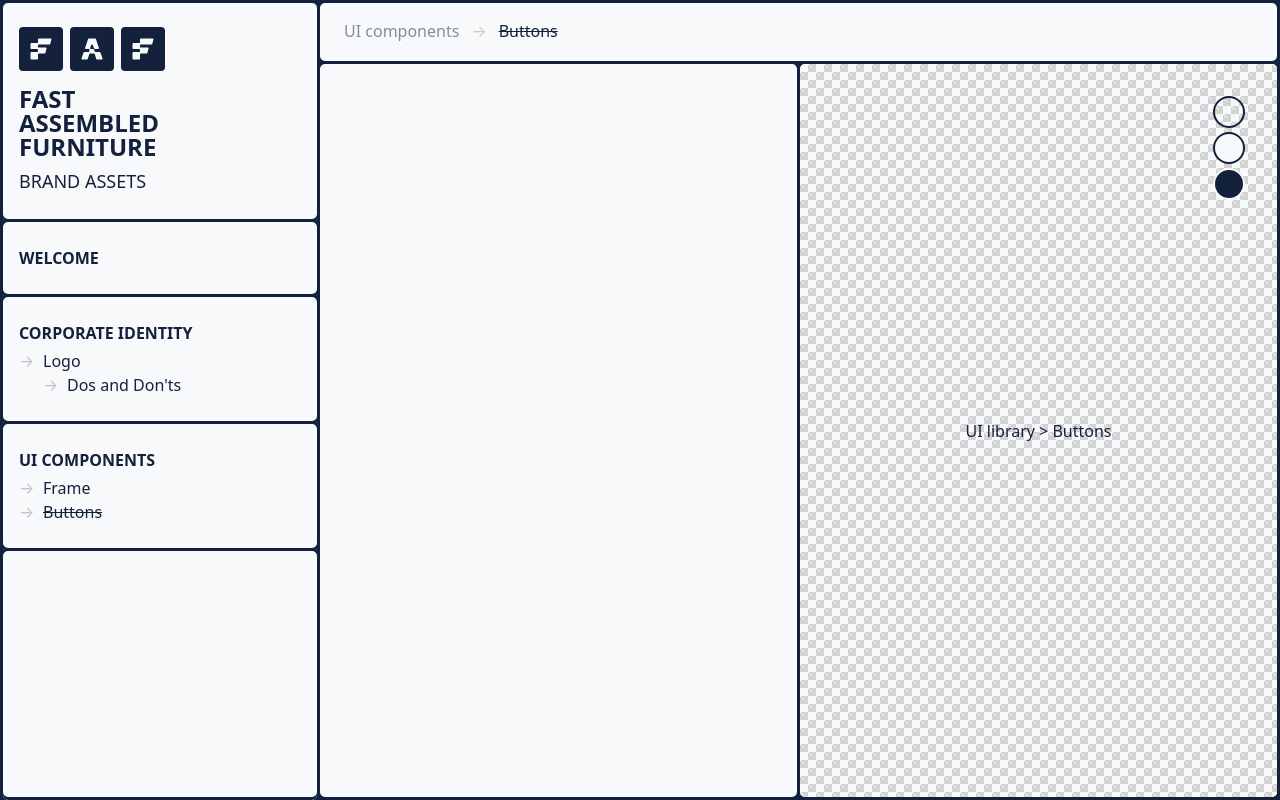
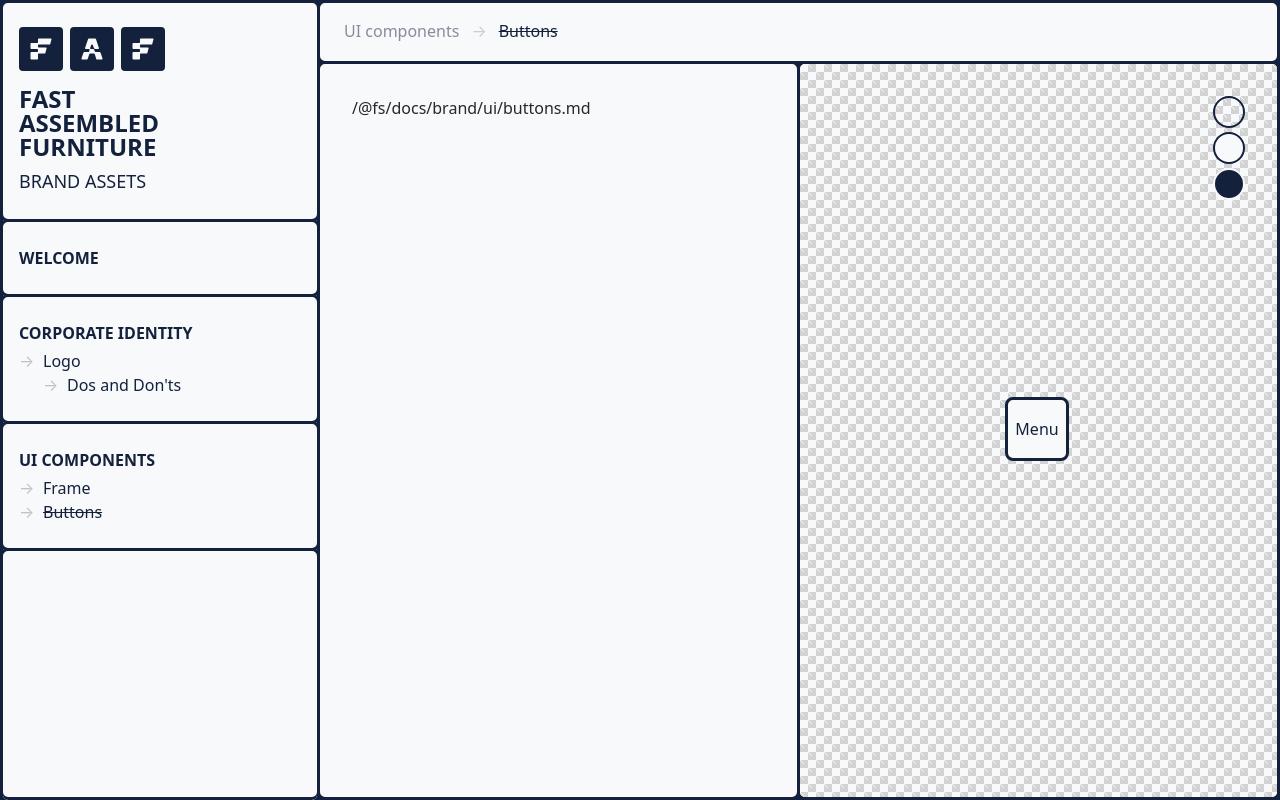
Before and after one commit to vogelino/fast-assembled-furniture, a Next.js app: page /brand/ui/buttons in a window 1280 px wide. Built offline with nearby package versions, Linux system fonts and the light colour scheme.

Commit message:
Add buttons page content

```diff
--- a/pages/brand/ui/buttons.tsx
+++ b/pages/brand/ui/buttons.tsx
@@ -1,6 +1,12 @@
 import React, { FC } from 'react'
 import Layout from '../../../components/BrandGuide/Layout'
+import { Button } from '../../../components/SquareButton'
+import text from '../../../docs/brand/ui/buttons.md'
 
-const BrandGuide: FC = () => <Layout>UI library {'>'} Buttons</Layout>
+const BrandGuide: FC = () => (
+	<Layout text={text}>
+		<Button type="button">Menu</Button>
+	</Layout>
+)
 
 export default BrandGuide
```
Also changed, not shown: 2 other files (tests, documents, lock files or other folders).
